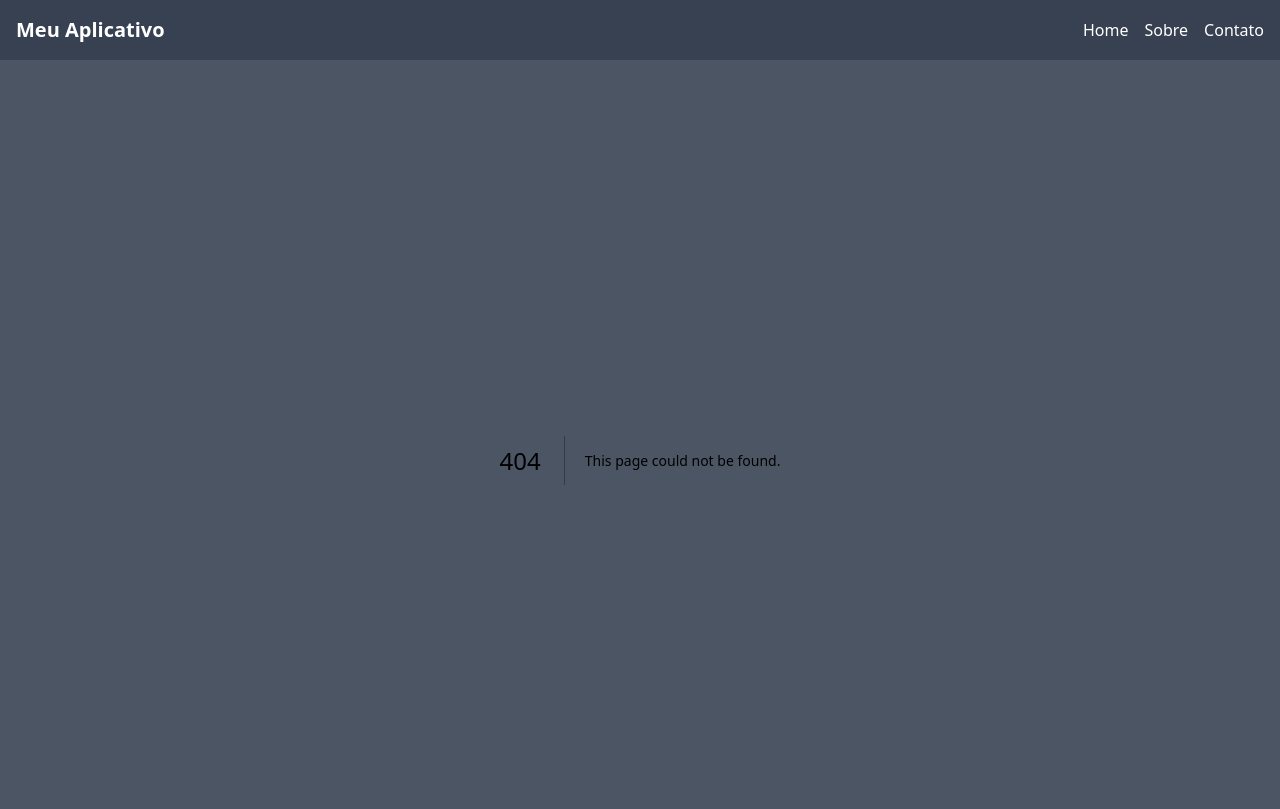
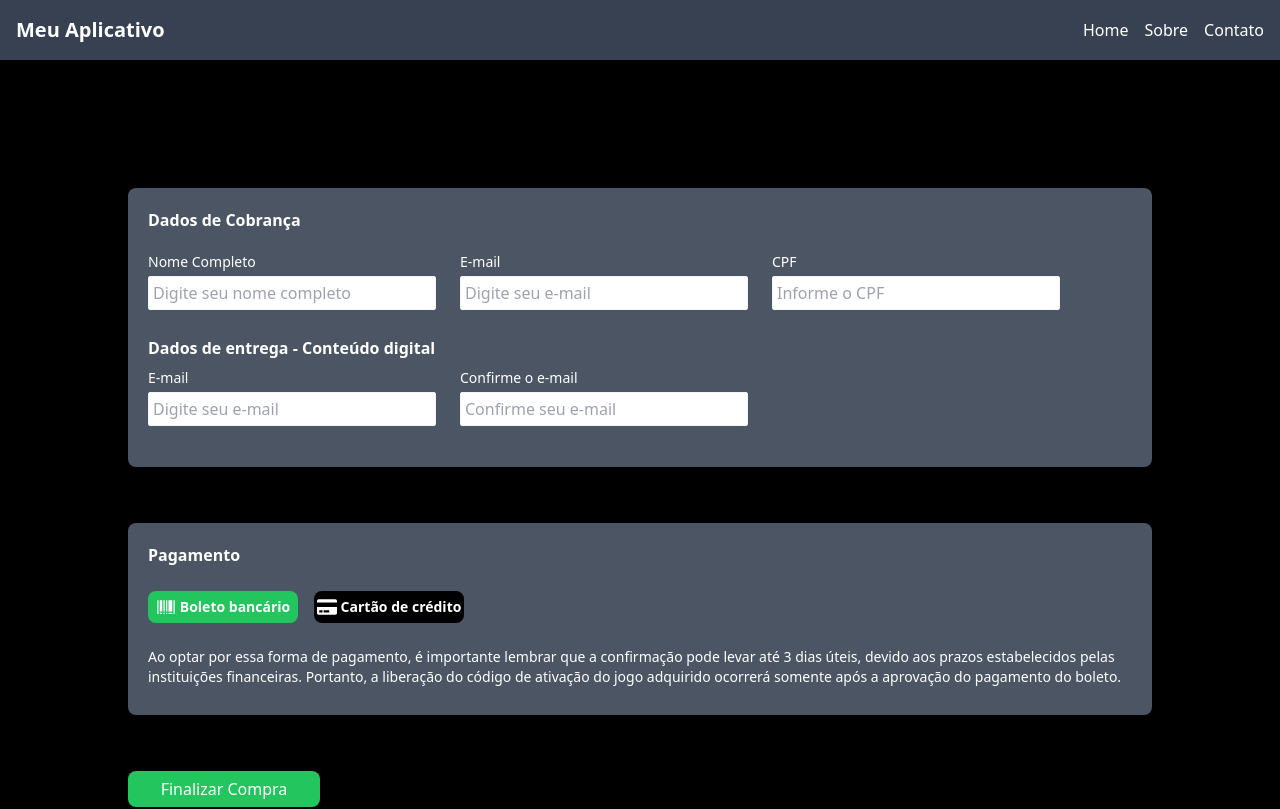
Before and after one commit to jackson07/e-commerce, a Next.js app: page /bill in a window 1280 px wide. Before the commit this address had no page. Shown: the top 809 px of the page. Built offline with nearby package versions, Linux system fonts and the light colour scheme.

Commit message:
Added bill page and core db

```diff
--- a/package.json
+++ b/package.json
@@ -11,7 +11,8 @@
   "dependencies": {
     "next": "14.0.4",
     "react": "^18",
-    "react-dom": "^18"
+    "react-dom": "^18",
+    "react-icons": "^5.0.1"
   },
   "devDependencies": {
     "@rocketseat/eslint-config": "^2.1.0",
--- /dev/null
+++ b/src/app/bill/page.tsx
@@ -0,0 +1,86 @@
+import { AiOutlineBarcode } from 'react-icons/ai'
+import { FaCreditCard } from 'react-icons/fa'
+
+export default function Bill() {
+  return (
+    <>
+      <main className="flex w-full flex-col items-center space-y-14 bg-black py-32 text-white">
+        <div className="h-70 w-[1024px] rounded-lg bg-gray-600 p-5">
+          <h1 className="pb-5 font-bold">Dados de Cobrança</h1>
+          <div className="flex space-x-6">
+            <div className="h-14 w-72 space-y-1">
+              <h3 className="text-sm">Nome Completo</h3>
+              <input
+                type="text"
+                placeholder="Digite seu nome completo"
+                className="w-full rounded-sm border border-gray-100 p-1 text-black focus:border-black focus:outline-none"
+              />
+            </div>
+            <div className="h-14 w-72 space-y-1">
+              <h3 className="text-sm">E-mail</h3>
+              <input
+                type="email"
+                placeholder="Digite seu e-mail"
+                className="w-full rounded-sm border border-gray-100 p-1 text-black focus:border-black focus:outline-none"
+              />
+            </div>
+            <div className="h-14 w-72 space-y-1">
+              <h3 className="text-sm">CPF</h3>
+              <input
+                type="number"
+                placeholder="Informe o CPF"
+                className="w-full rounded-sm border border-gray-100 p-1 text-black focus:border-black focus:outline-none"
+              />
+            </div>
+          </div>
+          <h2 className="pb-2 pt-7 font-bold">
+            Dados de entrega - Conteúdo digital
+          </h2>
+          <div className="flex space-x-6">
+            <div className="h-14 w-72 space-y-1">
+              <h3 className="text-sm">E-mail</h3>
+              <input
+                type="email"
+                placeholder="Digite seu e-mail"
+                className="w-full rounded-sm border border-gray-100 p-1 text-black focus:border-black focus:outline-none"
+              />
+            </div>
+            <div className="h-14 w-72 space-y-1">
+              <h3 className="text-sm">Confirme o e-mail</h3>
+              <input
+                type="email"
+                placeholder="Confirme seu e-mail"
+                className="w-full rounded-sm border border-gray-100 p-1 text-black focus:border-black focus:outline-none"
+              />
+            </div>
+          </div>
+        </div>
+        <div className="flex h-48 w-[1024px] flex-col space-y-6 rounded-lg bg-gray-600 p-5">
+          <h1 className="font-bold">Pagamento</h1>
+          <div className="space-x-4">
+            <button className="inline-flex h-8 w-38 items-center justify-center space-x-1 rounded-lg bg-green-500 text-sm font-bold">
+              <AiOutlineBarcode className="h-5 w-5" />
+              <span>Boleto bancário</span>
+            </button>
+            <button className="inline-flex h-8 w-38 items-center justify-center space-x-1 rounded-lg bg-black text-sm font-bold">
+              <FaCreditCard className="h-5 w-5" />
+              <span>Cartão de crédito</span>
+            </button>
+          </div>
+          <div className="text-sm">
+            Ao optar por essa forma de pagamento, é importante lembrar que a
+            confirmação pode levar até 3 dias úteis, devido aos prazos
+            estabelecidos pelas instituições financeiras. Portanto, a liberação
+            do código de ativação do jogo adquirido ocorrerá somente após a
+            aprovação do pagamento do boleto.
+          </div>
+        </div>
+        <div className="flex w-[1024px] flex-row justify-start">
+          <button className="h-9 w-48 rounded-lg bg-green-500">
+            Finalizar Compra
+          </button>
+        </div>
+      </main>
+    </>
+  )
+}
```
Also changed, not shown: 2 other files (tests, documents, lock files or other folders).
